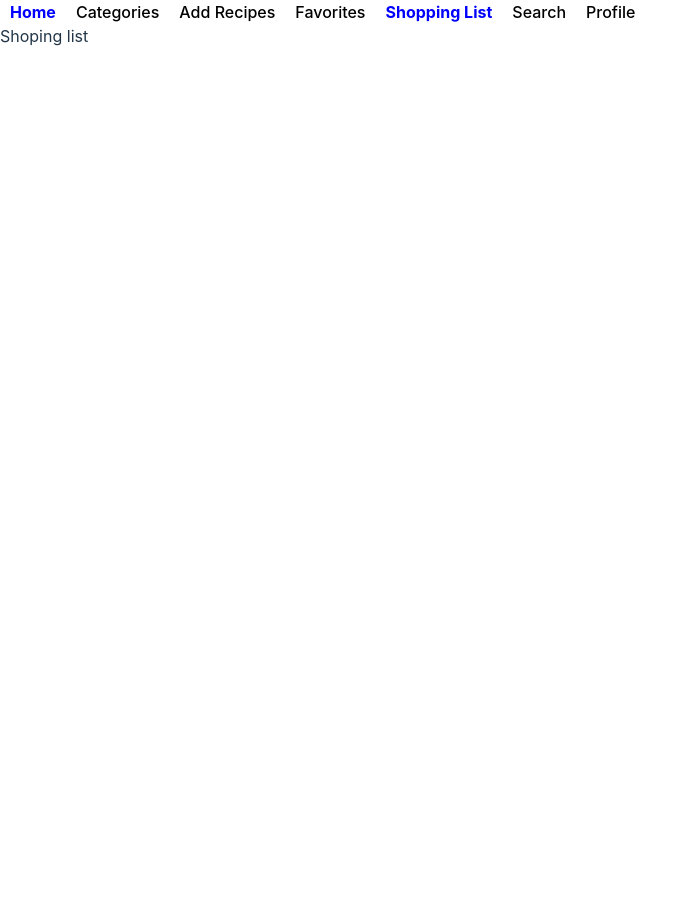
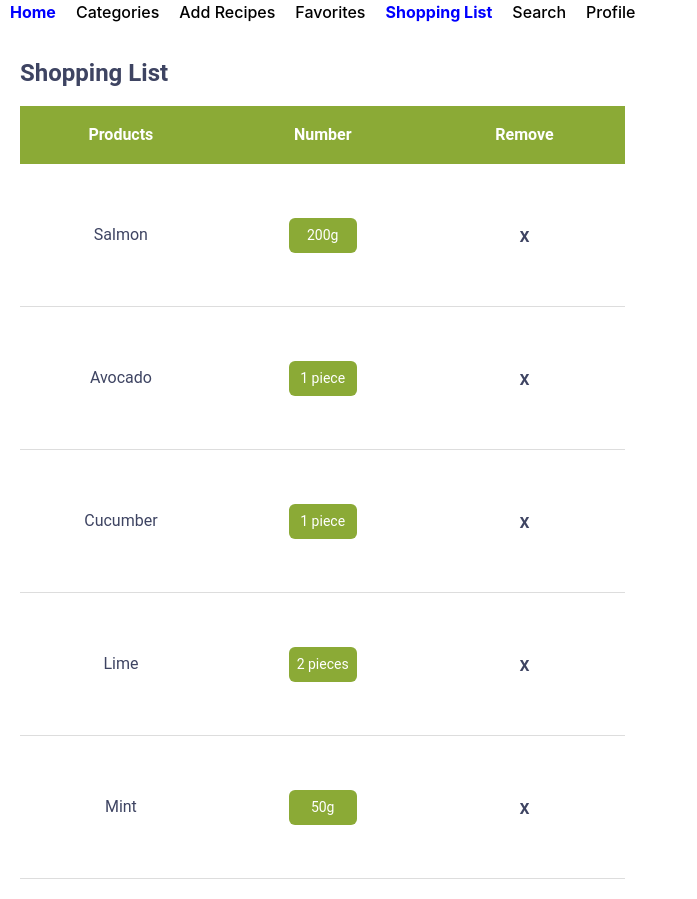
Before and after one commit to MarekLempart/SoYummy_groupNo_1, a React (Vite) app: page /SoYummy_groupNo_1/shoppinglist in a window 1280 px wide. Shown: the whole page, without its empty margins (0-697 px from the left). Before the commit the page ends 800 px from the top, so only its background shows below. Built offline with nearby package versions, Linux system fonts and the light colour scheme.

Commit message:
MM-SchoppingList_draft

```diff
--- a/src/App.jsx
+++ b/src/App.jsx
@@ -4,7 +4,7 @@ import { Routes, Route, NavLink } from "react-router-dom";
 import Categories from './pages/Categories';
 import AddRecipies from './pages/Addrecipies';
 import Favorites from './pages/Favorites';
-import ShoppingList from './pages/Shopinglist';
+import ShoppingList from './pages/ShoppingList';
 import Search from './pages/Search';
 import Profile from './pages/Profile';
 import styled from 'styled-components';
--- /dev/null
+++ b/src/css/pages/ShoppingList.module.css
@@ -0,0 +1,90 @@
+/* ShoppingList.module.css */
+
+.container {
+    padding: 20px;
+    font-family: 'Roboto', sans-serif;
+  }
+
+  .heading {
+    font-size: 24px;
+    font-weight: bold;
+    color: #3E4462; /* Kolor tekstu nagłówka */
+    margin-bottom: 20px;
+  }
+
+  .table {
+    width: 100%;
+    border-collapse: separate; /* Użycie separate, aby uniknąć problemów z zaokrągleniami */
+    border-spacing: 0; /* Usunięcie odstępów między komórkami tabeli */
+  }
+
+  .table thead {
+    background-color: #8BAA36; /* Zielony kolor tła */
+    color: #ffffff; /* Kolor tekstu w nagłówku tabeli */
+    border-radius: 12px; /* Zaokrąglone rogi nagłówka tabeli */
+    overflow: hidden; /* Ukrywa wszystko, co wychodzi poza zaokrąglenie */
+  }
+
+  .table thead tr {
+    height: 58px;
+  }
+
+  .table th {
+    text-align: center;
+    padding: 0;
+    border: none;
+    display: table-cell;
+    vertical-align: middle; /* Wyśrodkowanie pionowe */
+    color: #ffffff; /* Kolor tekstu w nagłówku tabeli */
+    position: relative; /* Umożliwia pozycjonowanie elementów wewnątrz nagłówka */
+  }
+
+  .table td {
+    background-color: transparent;
+    color: #3E4462; /* Kolor tekstu w komórkach tabeli */
+    border-bottom: 1px solid #ddd;
+    height: 140px;
+    width: 160px;
+    text-align: center; /* Centruj tekst w komórkach */
+  }
+
+  .tr:nth-child(even) {
+    background-color: #ffffff;
+  }
+
+  /* Styl dla przycisku w kolumnie Remove */
+  .button {
+    background-color: transparent; /* Przezroczyste tło */
+    color: #3E4462; /* Kolor tekstu przycisku */
+    border: none;
+    padding: 0;
+    font-size: 20px; /* Rozmiar czcionki przycisku */
+    cursor: pointer;
+    text-align: center;
+    display: inline-block;
+    line-height: 140px; /* Wyrównanie w pionie */
+    width: 100%; /* Ustaw szerokość, aby wyśrodkować */
+  }
+
+  /* Zielony prostokąt w kolumnie Number */
+  .numberContainer {
+    display: flex;
+    justify-content: center;
+    align-items: center;
+  }
+
+  .numberBox {
+    background-color: #8BAA36; /* Zielony kolor tła */
+    width: 68px;
+    height: 35px;
+    border-radius: 6px; /* Zaokrąglone rogi */
+    display: flex;
+    justify-content: center;
+    align-items: center;
+    color: #ffffff; /* Kolor tekstu w prostokącie */
+    font-size: 14px; /* Rozmiar czcionki tekstu w prostokącie */
+  }
+
+  .button:hover {
+    color: #2a3b4c; /* Opcjonalny kolor tekstu przycisku przy najechaniu */
+  }
--- a/src/pages/Shopinglist.jsx
+++ /dev/null
@@ -1,7 +0,0 @@
-const Shopinglist = () => {
-  return (
-    <>Shoping list</>
-  );
-};
-
-export default Shopinglist
--- /dev/null
+++ b/src/pages/ShoppingList.jsx
@@ -0,0 +1,44 @@
+import React from 'react';
+import styles from '../css/pages/ShoppingList.module.css';
+
+const ShoppingList = () => {
+  const items = [
+    { name: 'Salmon', quantity: '200g' },
+    { name: 'Avocado', quantity: '1 piece' },
+    { name: 'Cucumber', quantity: '1 piece' },
+    { name: 'Lime', quantity: '2 pieces' },
+    { name: 'Mint', quantity: '50g' },
+  ];
+
+  return (
+    <div className={styles.container}>
+      <h1 className={styles.heading}>Shopping List</h1>
+      <table className={styles.table}>
+        <thead>
+          <tr className={styles.thContainer}>
+            <th>Products</th>
+            <th>Number</th>
+            <th>Remove</th>
+          </tr>
+        </thead>
+        <tbody>
+          {items.map((item, index) => (
+            <tr key={index}>
+              <td>{item.name}</td>
+              <td>
+                <div className={styles.numberContainer}>
+                  <div className={styles.numberBox}>{item.quantity}</div>
+                </div>
+              </td>
+              <td>
+                <button className={styles.button}>x</button>
+              </td>
+            </tr>
+          ))}
+        </tbody>
+      </table>
+    </div>
+  );
+};
+
+export default ShoppingList;
```
